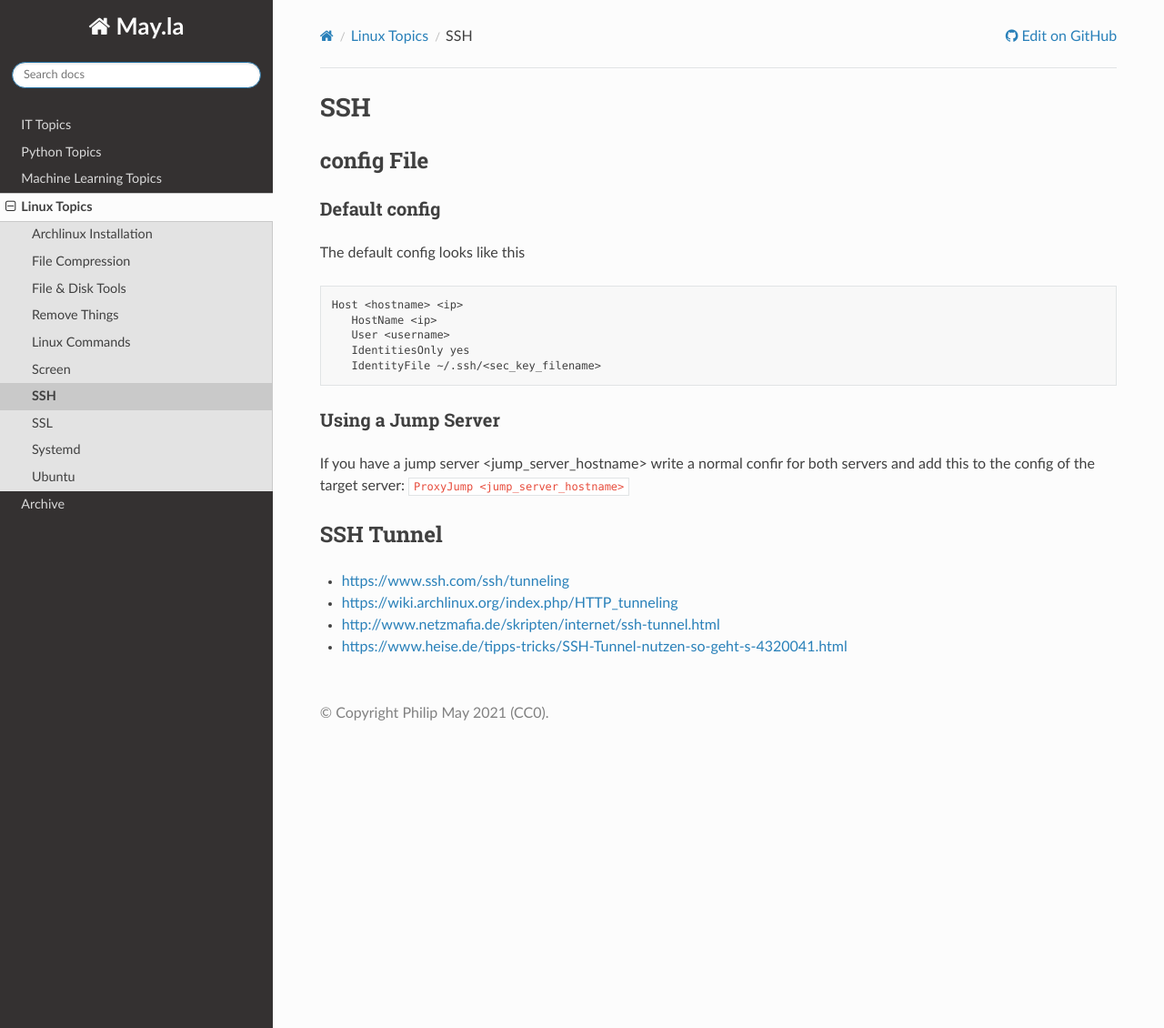
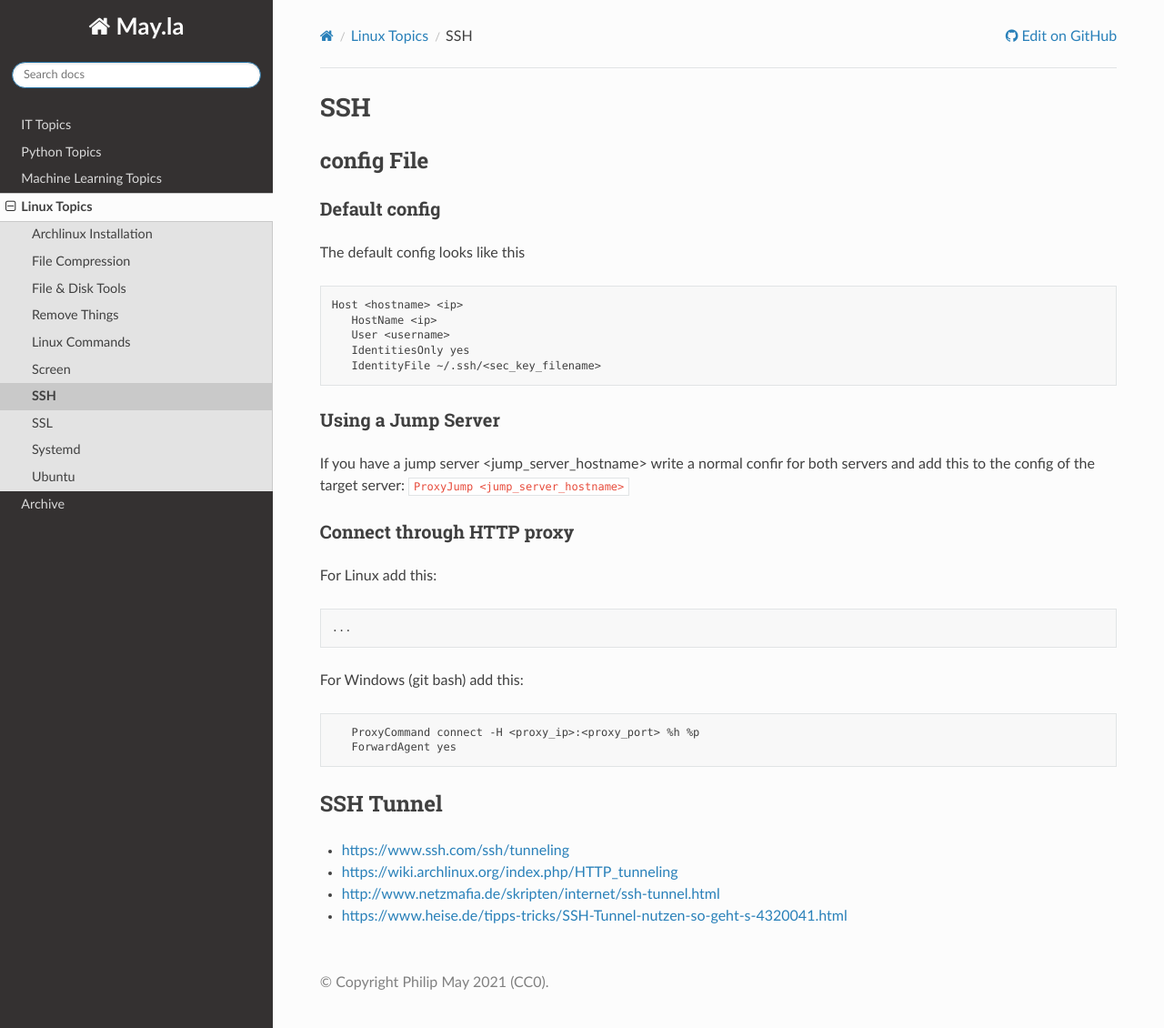
Before and after one commit to PhilipMay/May.la, a Sphinx documentation site: the page built from source/linux/ssh.md, in a window 1280 px wide and 1130 px high. Shown: the whole window at 91% size. Built offline with Sphinx 7.4.7 and the Read the Docs theme 2.0.0, drawn with Linux system fonts in a browser that asks for light colours.

Commit message:
Update ssh.md

````diff
--- a/source/linux/ssh.md
+++ b/source/linux/ssh.md
@@ -4,7 +4,7 @@
 
 ### Default config
 The default config looks like this
-```bash
+```text
 Host <hostname> <ip>
    HostName <ip>
    User <username>
@@ -15,6 +15,18 @@ Host <hostname> <ip>
 ### Using a Jump Server
 If you have a jump server <jump_server_hostname> write a normal confir for both servers and add this to the config of the target server: `ProxyJump <jump_server_hostname>`
 
+### Connect through HTTP proxy
+For Linux add this:
+```text
+...
+```
+
+For Windows (git bash) add this:
+```text
+   ProxyCommand connect -H <proxy_ip>:<proxy_port> %h %p
+   ForwardAgent yes
+```
+
 ## SSH Tunnel
 - <https://www.ssh.com/ssh/tunneling>
 - <https://wiki.archlinux.org/index.php/HTTP_tunneling>
````
